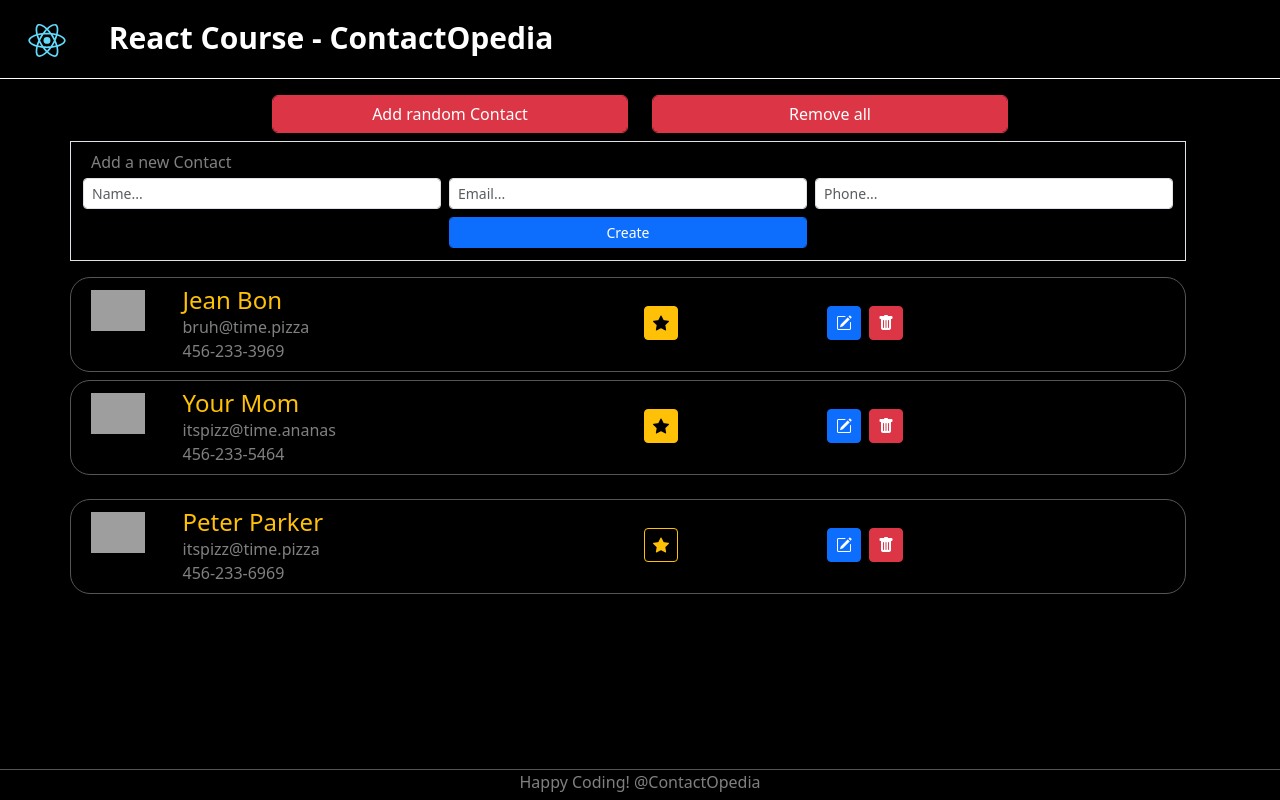
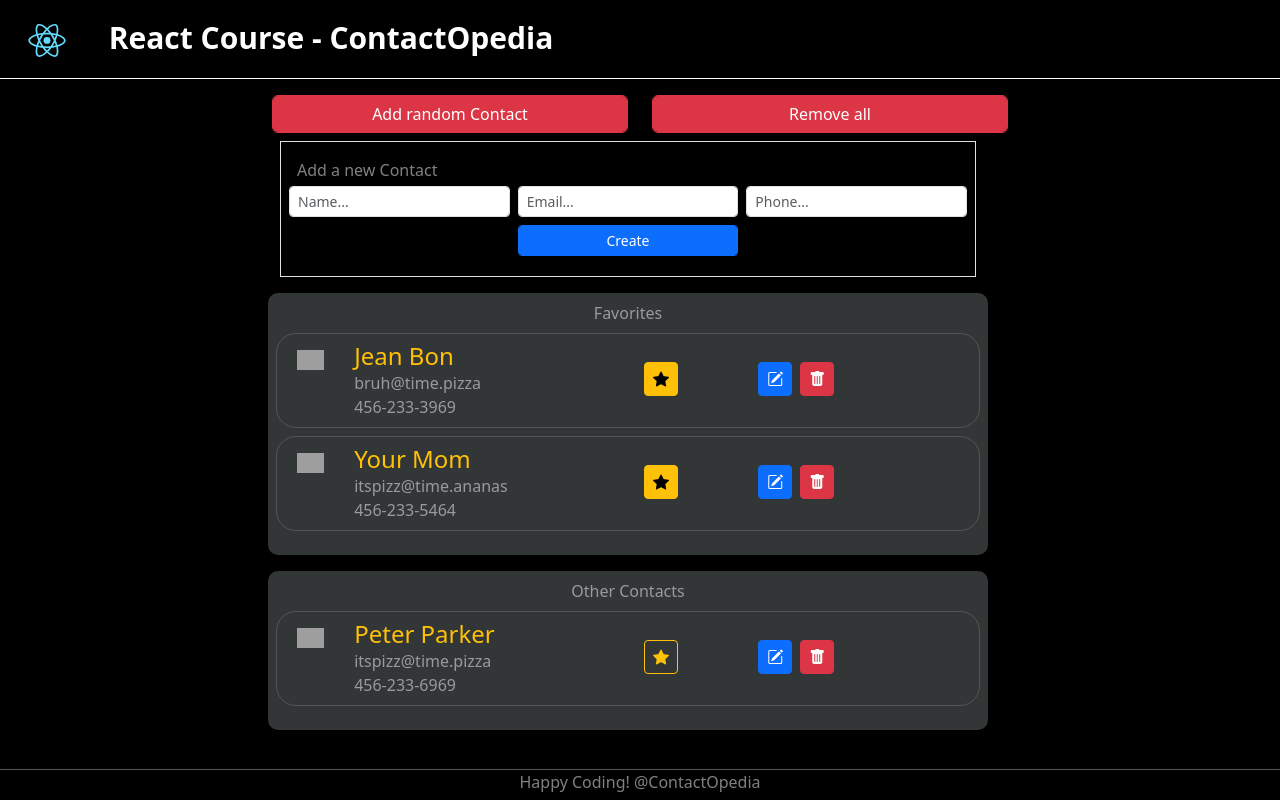
Before and after one commit to dimitriandre/contactopedia, a React (Create React App) app: page / in a window 1280 px wide. Built offline with nearby package versions, Linux system fonts and the light colour scheme; grey boxes are pictures that could not be loaded.

Commit message:
styling to contacts

```diff
--- a/src/Components/ContactPages/AddContact.jsx
+++ b/src/Components/ContactPages/AddContact.jsx
@@ -1,7 +1,8 @@
 const AddContact = () => {
   return (
     <div>
-      <div className="border row text-white p-2">
+      <div className="border col-12 text-white p-2">
+        <div className="row p-2">
           <div className="col-12 text-white-50">Add a new Contact</div>
           <div className="col-12 col-md-4 p-1">
             <input
@@ -28,6 +29,7 @@ const AddContact = () => {
           </div>
         </div>
       </div>
+    </div>
   );
 };
 
--- a/src/Components/ContactPages/Contact.jsx
+++ b/src/Components/ContactPages/Contact.jsx
@@ -26,15 +26,15 @@ const Contact = (props) => {
             props.contact.isFavorite ? "btn-warning" : "btn-outline-warning"
           }`}
         >
-          <i class="bi bi-star-fill" style={{ fontSize: "1rem" }}></i>
+          <i className="bi bi-star-fill" style={{ fontSize: "1rem" }}></i>
         </button>
       </div>
       <div className="col-2 col-md-2 pt-md-3">
         <button className="btn btn-primary btn-sm m-1">
-          <i class="bi bi-pencil-square" style={{ fontSize: "1rem" }}></i>
+          <i className="bi bi-pencil-square" style={{ fontSize: "1rem" }}></i>
         </button>
         <button className="btn btn-danger btn-sm m-1">
-          <i class="bi bi-trash-fill" style={{ fontSize: "1rem" }}></i>
+          <i className="bi bi-trash-fill" style={{ fontSize: "1rem" }}></i>
         </button>
       </div>
     </div>
--- a/src/Components/ContactPages/ContactIndex.jsx
+++ b/src/Components/ContactPages/ContactIndex.jsx
@@ -49,21 +49,27 @@ class ContactIndex extends React.Component {
               <RemoveAllContact />
             </div>
             <div className="row py-2">
+              <div className="col-8 offset-2 row">
                 <AddContact />
               </div>
+            </div>
             <div className="row py-2">
+              <div className="col-8 offset-2 row">
                 <FavoriteContact
                   contacts={this.state.contactList.filter(
                     (u) => u.isFavorite == true
                   )}
                 />
               </div>
+            </div>
             <div className="row py-2">
+              <div className="col-8 offset-2 row">
                 <GeneralContacts
                   contacts={this.state.contactList.filter(
                     (u) => u.isFavorite == false
                   )}
                 />
+              </div>
             </div>
           </div>
         </div>
--- a/src/Components/ContactPages/FavoriteContacts.jsx
+++ b/src/Components/ContactPages/FavoriteContacts.jsx
@@ -2,10 +2,16 @@ import Contact from "./Contact";
 
 const FavoriteContact = (props) => {
   return (
-    <div>
-      {props.contacts.map((contact, index) => (
-        <Contact contact={contact} key={index}></Contact>
-      ))}
+    <div
+      className="col-12 py-2"
+      style={{ borderRadius: "10px", backgroundColor: "#323637" }}
+    >
+      <div className="text-center text-white-50">Favorites</div>
+      <div className="p-2">
+        {props.contacts.map((contact, index) => (
+          <Contact contact={contact} key={index}></Contact>
+        ))}
+      </div>
     </div>
   );
 };
--- a/src/Components/ContactPages/GeneralContacts.jsx
+++ b/src/Components/ContactPages/GeneralContacts.jsx
@@ -2,10 +2,16 @@ import Contact from "./Contact";
 
 const GeneralContact = (props) => {
   return (
-    <div>
-      {props.contacts.map((contact, index) => (
-        <Contact contact={contact} key={index}></Contact>
-      ))}
+    <div
+      className="col-12 py-2"
+      style={{ borderRadius: "10px", backgroundColor: "#323637" }}
+    >
+      <div className="text-center text-white-50">Other Contacts</div>
+      <div className="p-2">
+        {props.contacts.map((contact, index) => (
+          <Contact contact={contact} key={index}></Contact>
+        ))}
+      </div>
     </div>
   );
 };
```
Lines whose indentation alone changed are shown as unchanged.
